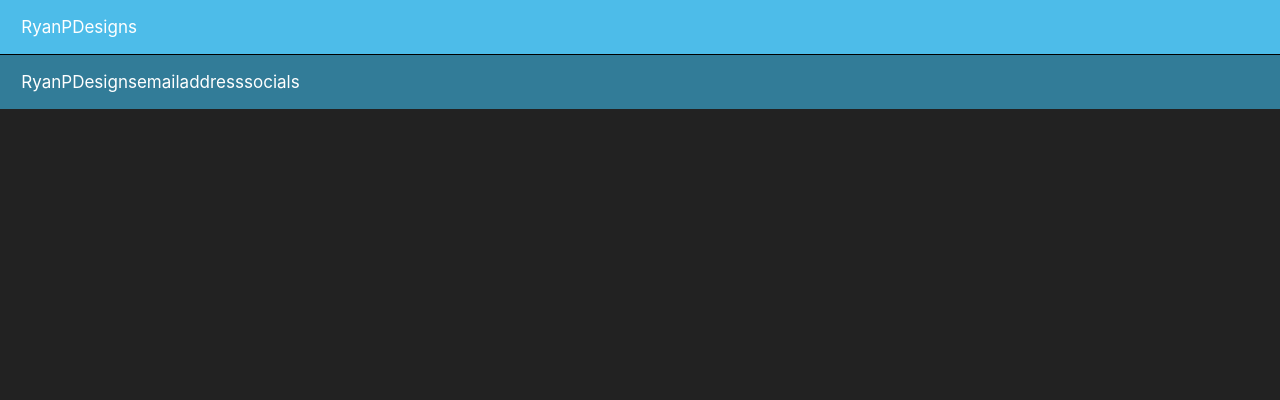
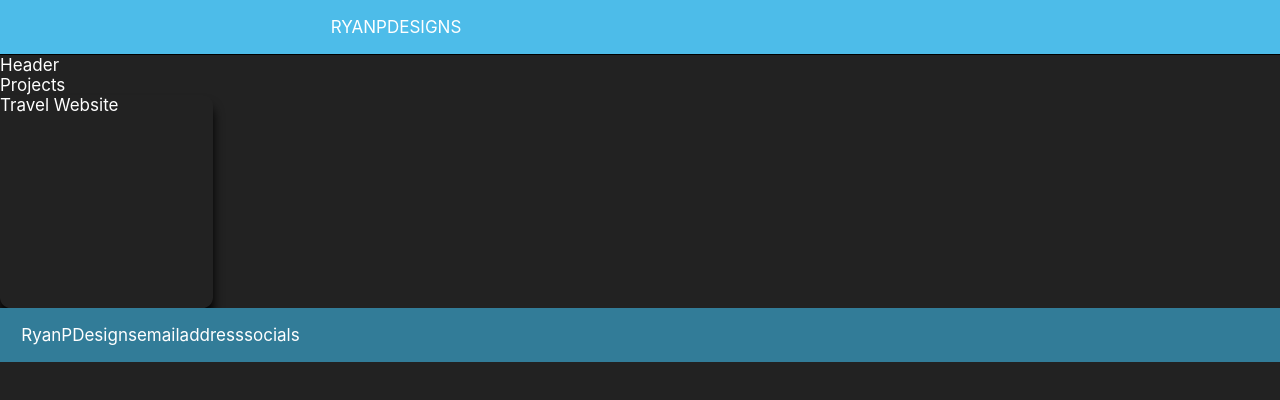
Before and after one commit to Etriz/RPDWebsite, a React (Create React App) app in the folder rpd-react/: page / in a window 1280 px wide. Shown: the top 400 px of the page. Built offline with nearby package versions, Linux system fonts and the light colour scheme.

Commit message:
header and footer work

```diff
--- a/rpd-react/src/components/Header.jsx
+++ b/rpd-react/src/components/Header.jsx
@@ -1,7 +1,7 @@
 import React from "react";
 
 const Header = () => {
-  return <header></header>;
+  return <header>Header</header>;
 };
 
 export default Header;
--- a/rpd-react/src/components/Nav.jsx
+++ b/rpd-react/src/components/Nav.jsx
@@ -3,7 +3,9 @@ import React from "react";
 const Nav = () => {
   return (
     <nav>
-      <p>RyanPDesigns</p>
+      <div className="container">
+        <p>RYANPDESIGNS</p>
+      </div>
     </nav>
   );
 };
--- a/rpd-react/src/components/Projects.jsx
+++ b/rpd-react/src/components/Projects.jsx
@@ -1,7 +1,12 @@
 import React from "react";
 
 const Projects = () => {
-  return <div></div>;
+  return (
+    <div className="projects">
+      Projects
+      <div className="card">Travel Website</div>
+    </div>
+  );
 };
 
 export default Projects;
```
